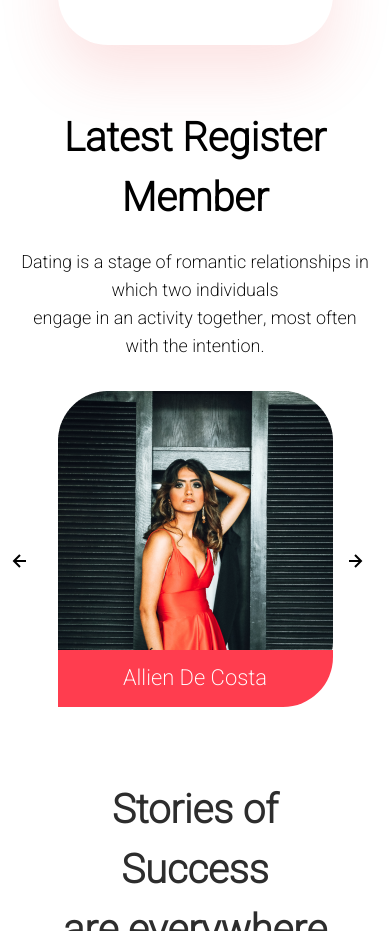
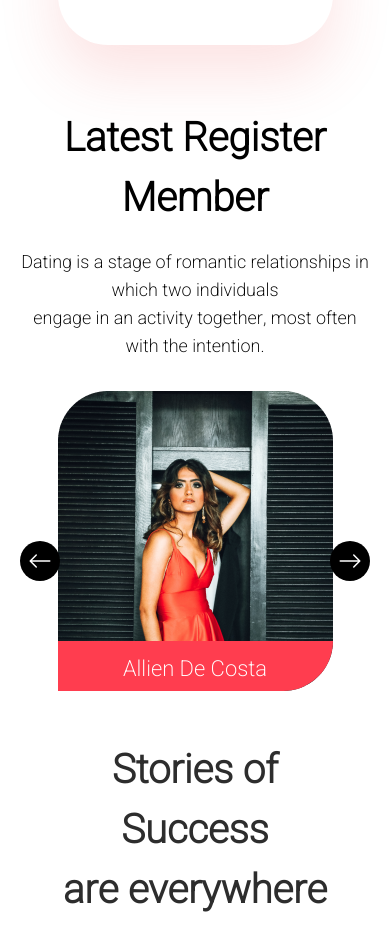
Before and after one commit to belalhossain22000/Dating-landing-page, a React (Vite) app: page / in a window 390 px wide. Shown: the part 5182-6113 px from the top of the page. Built offline with nearby package versions, Linux system fonts and the light colour scheme; a web font is replaced by a local one.

Commit message:
modify slide letest member

```diff
--- a/src/Layout/Main/Main.jsx
+++ b/src/Layout/Main/Main.jsx
@@ -5,7 +5,7 @@ import Footer from "../../components/Pages/Shared/Footer/Footer";
 
 const Main = () => {
     return (
-        <div className="md:px-[134p] overflow-hidden ">
+        <div className=" overflow-hidden ">
             <Navbar/>
             <Outlet/>
             <Footer/>
--- a/src/components/Pages/Home/LatestMemberSlider/LatestMemberSlider.jsx
+++ b/src/components/Pages/Home/LatestMemberSlider/LatestMemberSlider.jsx
@@ -1,4 +1,4 @@
-import { useRef, useState } from "react";
+import { useRef, } from "react";
 import { Swiper, SwiperSlide } from "swiper/react";
 import SwiperCore, { Navigation } from "swiper";
 
@@ -6,23 +6,20 @@ import "swiper/css";
 import "swiper/css/free-mode";
 import "swiper/css/pagination";
 import "swiper/css/navigation";
-import { useEffect } from 'react';
-import AOS from 'aos';
-import 'aos/dist/aos.css';
+
 
 SwiperCore.use([Navigation]);
 
 //icon import
-import { BiLeftArrowAlt, BiRightArrowAlt } from 'react-icons/bi';
+import { BsArrowLeft, BsArrowRight } from 'react-icons/bs';
 
 //image import for slide
 import image1 from '../../../../assets/Rectangle 60.png'
 import image2 from '../../../../assets/Rectangle 61.png'
 import image3 from '../../../../assets/Rectangle 62.png'
 import image4 from '../../../../assets/Rectangle 63.png'
-import Card from "../../../../utilities/Card/Card";
 import Reveals from "../../Reveals/Reveals";
-// import { motion} from 'framer-motion'
+import Card2 from "../../../../utilities/card2/card2";
 
 
 const slidesData = [
@@ -56,59 +53,26 @@ const slidesData = [
 
 const LatestMemberSlider = () => {
     const swiperRef = useRef(null);
-
+    // btn for slider
     const goPrev = () => {
         if (swiperRef.current && swiperRef.current.swiper) {
             swiperRef.current.swiper.slidePrev();
         }
     };
-
+    // btn  for slider
     const goNext = () => {
         if (swiperRef.current && swiperRef.current.swiper) {
             swiperRef.current.swiper.slideNext();
         }
     };
 
-    // slider responsive
-    const [slidesPerView, setSlidesPerView] = useState(4);
-
-    useEffect(() => {
-        const handleResize = () => {
-            const windowWidth = window.innerWidth;
-
-            if (windowWidth >= 1280) {
-                setSlidesPerView(4);
-            } else if (windowWidth >= 1024) {
-                setSlidesPerView(3);
-            } else if (windowWidth >= 768) {
-                setSlidesPerView(2);
-            } else {
-                setSlidesPerView(1);
-            }
-        };
-        handleResize();
-
-        window.addEventListener('resize', handleResize);
-
-        return () => {
-            window.removeEventListener('resize', handleResize);
-        };
-    }, []);
-
-    // Initialize AOS
-    useEffect(() => {
-        AOS.init({});
-
-        return () => {
-            AOS.refresh(); // Refresh AOS on component unmount
-        };
-    }, []);
 
 
 
     return (
-        <div  className="mt-16 md:w-[1172px] mx-auto">
-            <div className="px-5">
+        <div className="relative mt-16 xl:w-[1172px] w-full px-5 xl:p-0 mx-auto">
+            <div className="bg-blu-400 flex flex-col items-center justify-center">
+                {/* heading  */}
                 <Reveals>
                     <h1 className="text-[40px] md:text-[48px] font-bold text-center mb-5">Latest Register Member</h1>
                 </Reveals>
@@ -120,90 +84,71 @@ const LatestMemberSlider = () => {
                     </p>
                 </Reveals>
             </div>
-            {/* lagrge device slider */}
-            <div  className="relative mt-[30px] md:w-[600px] lg:w-[900px] xl:w-full md:ml-[7%] lg:ml-[6%] xl:ml-0 hidden sm:block">
+            {/* slider */}
+            <div className="relative bg-purpl-500  mt-[30px] ">
+
                 <Swiper
                     ref={swiperRef}
-                    slidesPerView={slidesPerView}
-                    spaceBetween={24}
-                    freeMode={true}
+                    slidesPerView={1}
+                    spaceBetween={0}
+                    // freeMode={true}
                     navigation={{
                         prevEl: ".swiper-button-prev",
                         nextEl: ".swiper-button-next",
                     }}
-                    className="mySwiper "
+                    className="bg-purpe-500 mySwiper xlg:left-3 xl:left-0 w-[275px] md:w-[580px] xlg:w-[900px] xl:w-[1170px]"
+                    breakpoints={{
+
+
+                        375: {
+                            slidesPerView: 1,
+
+                        },
+                        768: {
+                            slidesPerView: 2,
+
+                        },
+                        991: {
+                            slidesPerView: 3,
+
+                        },
+                        1160: {
+                            slidesPerView: 4,
+
+                        },
+                    }}
 
                 >
                     {
                         slidesData.map((card, index) => (
                             <SwiperSlide key={index} >
                                 <div className="w-[275px]">
-                                    <Card card={card} />
+                                    <Card2 card={card} />
                                 </div>
                             </SwiperSlide>
                         ))
                     }
 
                 </Swiper>
-                <div className="absolute left-[-50px] top-1/2 transform -translate-y-1/2 z-10">
+
+
+            {/* btn for chang slide */}
+            {/* btn pev */}
+            <div className="absolute left-0 xl:-left-[5%] top-1/2 transform - z-10">
                 <div
-                        className="w-10 h-10flex items-center justify-center rounded-full cursor-pointer"
+                    className="w-10 h-10 bg-black text-white transition-all duration-700 flex items-center justify-center rounded-full cursor-pointer"
                     onClick={goPrev}
                 >
-                        <BiLeftArrowAlt className="text-[24px]" />
+                    <BsArrowLeft className="text-2xl" />
                 </div>
             </div>
-                <div className="absolute right-[-50px] top-1/2 transform -translate-y-1/2  z-10">
+            {/* btn next */}
+            <div className="absolute right-0 xl:right-[-3.5%] top-1/2 transform   z-10">
                 <div
-                        className="w-10 h-10flex items-center justify-center rounded-full cursor-pointer"
+                    className="w-10 h-10 bg-black text-white transition-all duration-700 flex items-center justify-center rounded-full cursor-pointer"
                     onClick={goNext}
                 >
-                        <BiRightArrowAlt className="text-[24px]" />
-                    </div>
-                </div>
-            </div>
-            {/* small device slider */}
-            <div className="relative mt-[30px] md:hidden w-[275px] mx-auto ">
-                <Swiper
-                    ref={swiperRef}
-                    slidesPerView={1}
-                    spaceBetween={24}
-                    freeMode={true}
-                    pagination={{
-                        clickable: true,
-                    }}
-                    navigation={{
-                        prevEl: ".swiper-button-prev",
-                        nextEl: ".swiper-button-next",
-                    }}
-                    className="mySwiper "
-
-                >
-                    <div className="h-[300px]">
-                        {
-                            slidesData.map((card, index) => (
-                                <SwiperSlide key={index}>
-                                    <Card card={card} />
-                                </SwiperSlide>
-                            ))
-                        }
-                    </div>
-
-                </Swiper>
-                <div className="absolute left-[-50px] top-1/2 transform -translate-y-1/2 z-10">
-                    <div
-                        className="w-10 h-10flex items-center justify-center rounded-full cursor-pointer"
-                        onClick={goPrev}
-                    >
-                        <BiLeftArrowAlt className="text-[24px]" />
-                    </div>
-                </div>
-                <div className="absolute right-[-50px] top-1/2 transform -translate-y-1/2  z-10">
-                    <div
-                        className="w-10 h-10flex items-center justify-center rounded-full cursor-pointer"
-                        onClick={goNext}
-                    >
-                        <BiRightArrowAlt className="text-[24px]" />
+                    <BsArrowRight className="text-2xl" />
                 </div>
             </div>
             </div>
--- a/src/index.css
+++ b/src/index.css
@@ -5,6 +5,9 @@
 /* @import url("https://fonts.googleapis.com/css2?family=Heebo:wght@300;400;500;600;700;800;900&display=swap"); */
 
 body {
+  margin: 0;
+  padding: 0;
+  box-sizing: border-box;
   font-family: "Heebo";
 }
 
--- /dev/null
+++ b/src/utilities/card2/card2.jsx
@@ -0,0 +1,27 @@
+import Reveals from "../../components/Pages/Reveals/Reveals";
+
+
+
+
+
+
+
+
+const Card2 = ({ card }) => {
+    const { name, image, } = card || {};
+
+    return (
+        <div
+
+            className="text-white relative rounded-[50px]  ">
+            <img className="" src={image} alt="" />
+            <div className="bg-[#FF3D4F] text-center w-full h-[50px] px-2 py-3 md:px-[66px] md:py-[9px] absolute bottom-0 right-0" style={{ borderRadius: '0px 0px 50px 0px' }}>
+                <Reveals>
+                    <h3 className="text-[22px] font-medium">{name}</h3>
+                </Reveals>
+            </div>
+        </div>
+    );
+};
+
+export default Card2;
--- a/tailwind.config.js
+++ b/tailwind.config.js
@@ -7,6 +7,8 @@ export default {
   theme: {
     extend: {
       screens: {
+        'xs': '375px',
+        'sm': '425px',
         'lsm': '576px',
         'xlg': '991px',
       },
```
Lines whose indentation alone changed are shown as unchanged.
